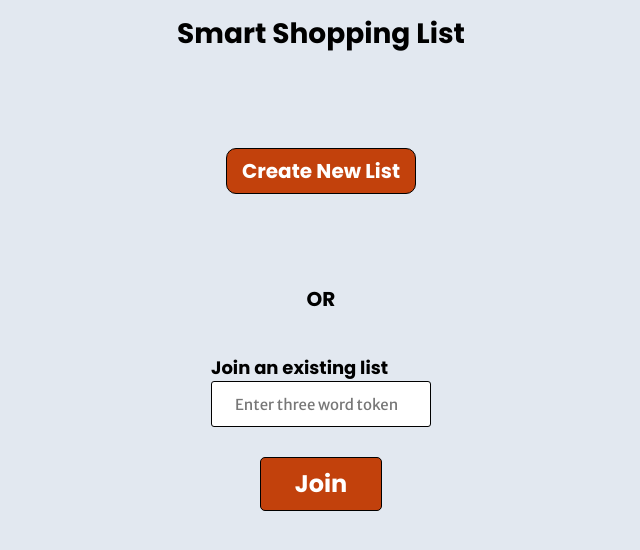
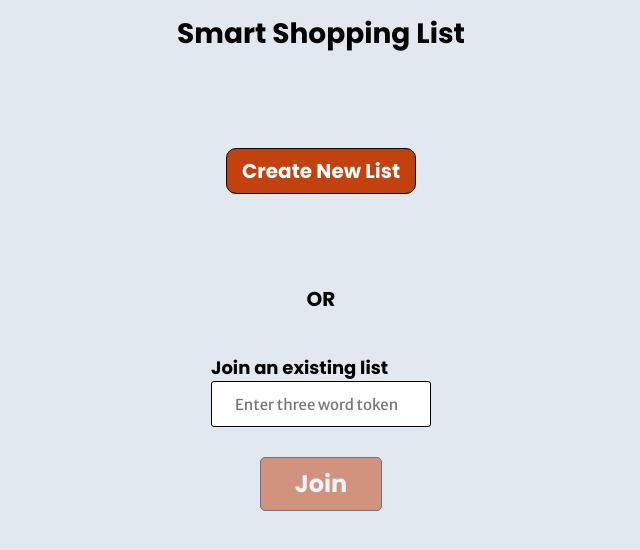
Before and after one commit to the-collab-lab/tcl-50-smart-shopping-list, a React (Vite) app: page / in a window 1280 px wide. Shown: the top 550 px of the page, without its empty margins (319-959 px from the left). Built offline with nearby package versions, Linux system fonts and the light colour scheme.

Commit message:
added opacity to join button when disabled

```diff
--- a/src/views/Home.jsx
+++ b/src/views/Home.jsx
@@ -59,7 +59,7 @@ export function Home({ onClick, onChange, handleForm }) {
 					<button
 						type="submit"
 						disabled={!token}
-						className="bg-[#C2410C] mt-12 text-white rounded-[3px] lg:rounded-[5px] px-[14px] lg:px-[34px] py-[8px] lg:py-[8px]  text-[20px] lg:text-[24px] font-poppins border border-1 border-black "
+						className="bg-[#C2410C] mt-12 text-white rounded-[3px] lg:rounded-[5px] px-[14px] lg:px-[34px] py-[8px] lg:py-[8px]  text-[20px] lg:text-[24px] disabled:opacity-50 font-poppins border border-1 border-black "
 					>
 						Join
 					</button>
```
